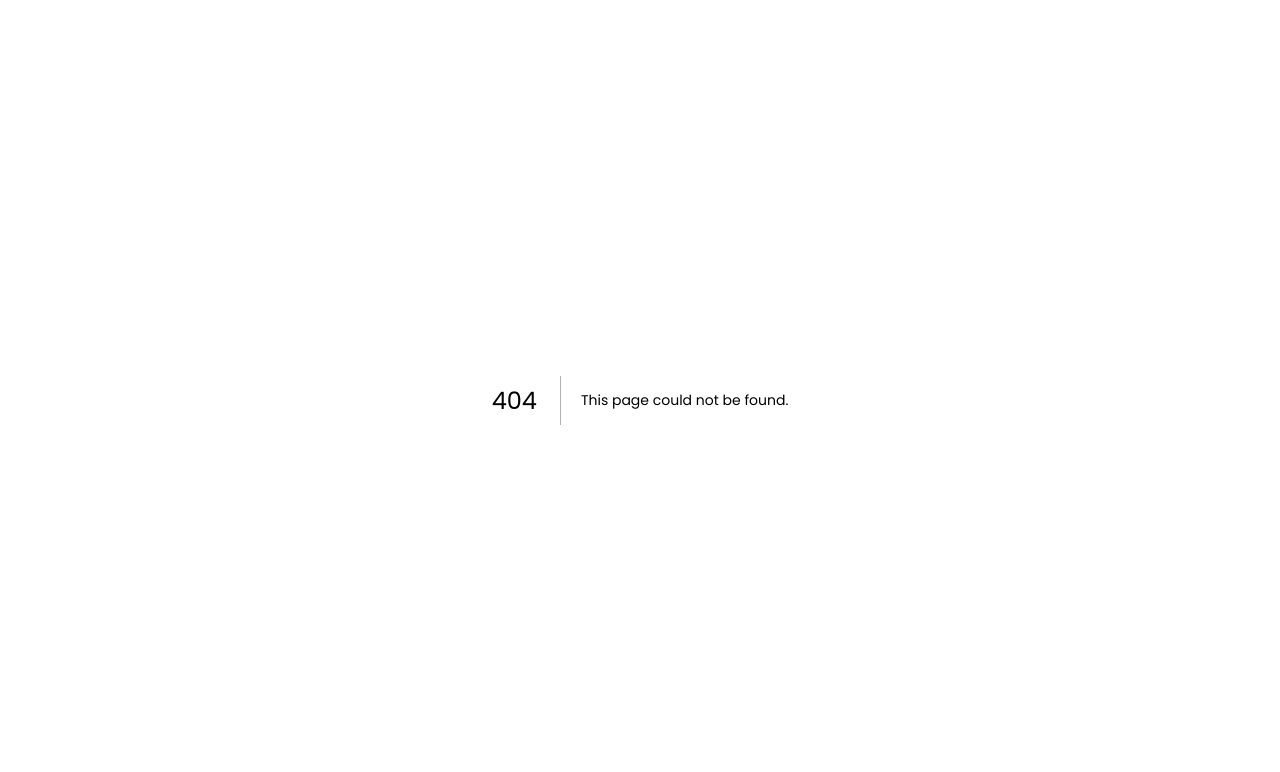
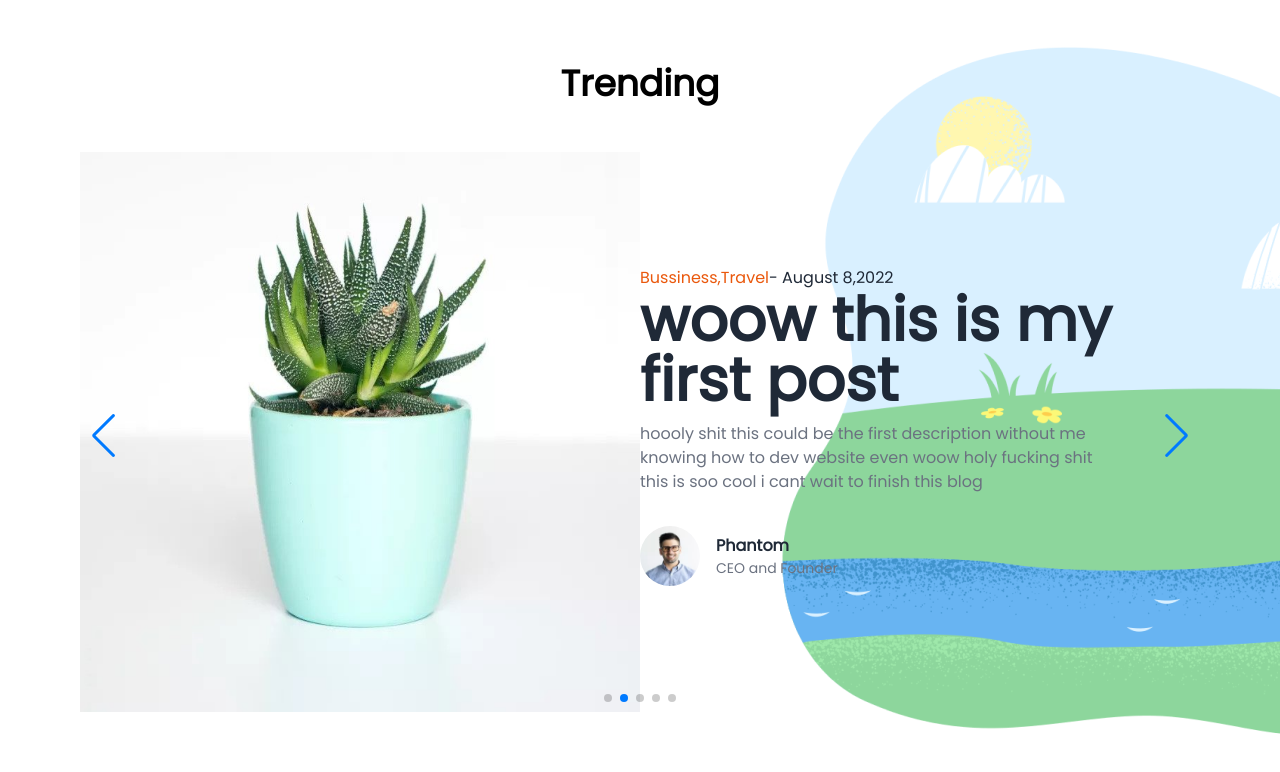
Before and after one commit to Ibrahim-ALKalaileh/blog, a Next.js app: page /components/trending in a window 1280 px wide. Before the commit this address had no page. Shown: the top 772 px of the page. Built offline with nearby package versions, Linux system fonts and the light colour scheme.

Commit message:
finished trending section and added infinite loop slider

```diff
--- a/package.json
+++ b/package.json
@@ -12,7 +12,8 @@
     "next": "12.2.4",
     "react": "18.2.0",
     "react-dom": "18.2.0",
-    "react-icons": "^4.4.0"
+    "react-icons": "^4.4.0",
+    "swiper": "^8.3.2"
   },
   "devDependencies": {
     "autoprefixer": "^10.4.8",
--- a/pages/components/section1.js
+++ b/pages/components/trending.js
@@ -1,6 +1,18 @@
 import Image from "next/image";
 import Link from "next/link";
 import Author from "./_child/author";
+// Import Swiper React components
+import { Swiper, SwiperSlide } from "swiper/react";
+
+// Import Swiper styles
+import "swiper/css";
+import "swiper/css/pagination";
+import "swiper/css/navigation";
+
+// import required modules
+import { Autoplay,Pagination, Navigation } from "swiper";
+
+
 export default function section1() {
     const bg={
         background:"url('/images/banner.png') no-repeat",
@@ -10,8 +22,28 @@ export default function section1() {
     <section className="py-16" style={bg}>
       <div className="container mx-auto md:px-20">
         <h1 className="font-bold text-4xl pb-12 text-center">Trending</h1>
+        <Swiper
+        slidesPerView={1}
+        spaceBetween={30}
+        loop={true}
+        autoplay={{
+            delay: 2500,
+            disableOnInteraction: true,
+          }}
+        pagination={{
+          clickable: true,
+        }}
+        navigation={true}
+        modules={[Autoplay,Pagination, Navigation]}
+        className="mySwiper"
+      >
+        <SwiperSlide>{Slide()}</SwiperSlide>
+        <SwiperSlide>{Slide()}</SwiperSlide>
+        <SwiperSlide>{Slide()}</SwiperSlide>
+        <SwiperSlide>{Slide()}</SwiperSlide>
+        <SwiperSlide>{Slide()}</SwiperSlide>
+      </Swiper>
 
-        {Slide()}
       </div>
     </section>
   );
@@ -48,7 +80,7 @@ function Slide() {
           </Link>
         </div>
 
-        <p className="text-gray-500 py-3">
+        <p className="text-gray-500 py-3 w-5/6">
           hoooly shit this could be the first description without me knowing how
           to dev website even woow holy fucking shit this is soo cool i cant
           wait to finish this blog
--- a/pages/index.js
+++ b/pages/index.js
@@ -2,7 +2,7 @@ import Head from "next/head";
 import Image from "next/image";
 import Format from "./layout/format";
 // components
-import Section1 from "./components/section1";
+import Section1 from "./components/trending";
 export default function Home() {
   return (
     <Format>
```
Also changed, not shown: 1 other file (tests, documents, lock files or other folders).
